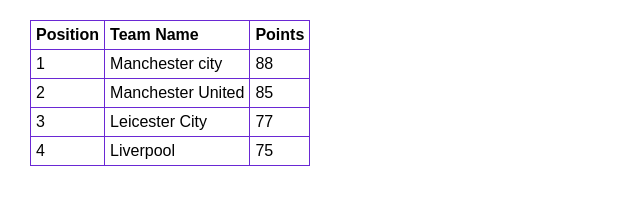
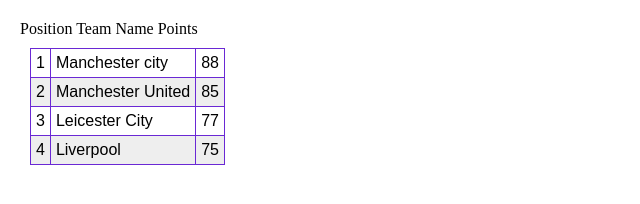
Before and after one commit to levintoo/pure-table, a plain HTML site: page index.html in a window 1280 px wide. Shown: the whole page, without its empty margins (0-640 px from the left). Drawn offline with Linux system fonts and the light colour scheme.

Commit message:
alt spoil design

```diff
--- a/index.html
+++ b/index.html
@@ -8,11 +8,11 @@
     <link rel="stylesheet" href="style.css">
 </head>
 <body>
-    <table>
+
         <th class="pos">Position</th>
         <th class="team">Team Name</th>
         <th class="points">Points</th>
-
+        <table id="t01">
         <tr>
             <td>1</td>
             <td>Manchester city</td>
--- a/style.css
+++ b/style.css
@@ -12,3 +12,14 @@
     padding: 5px;
     text-align: left;
   }
+
+#t01 tr:nth-child(even) {
+  background-color: #eee;
+}
+#t01 tr:nth-child(odd) {
+ background-color: #fff;
+}
+#t01 th {
+  background-color: black;
+  color: white;
+}
```
